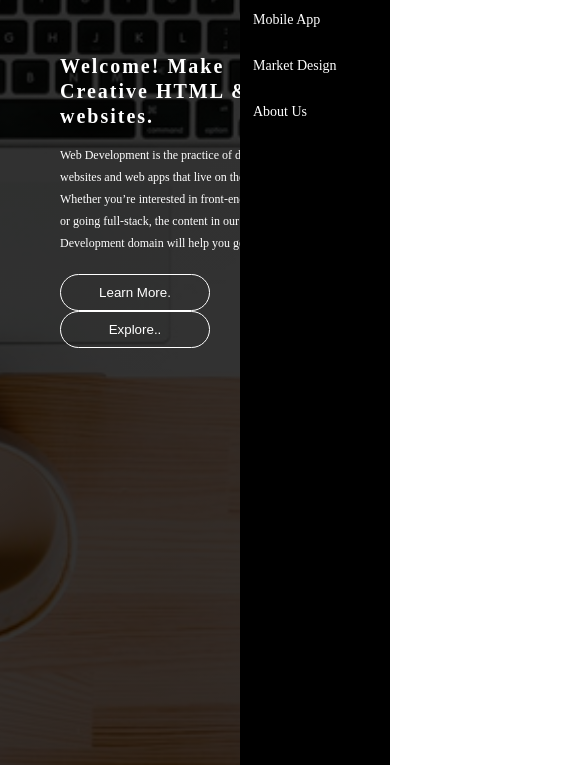
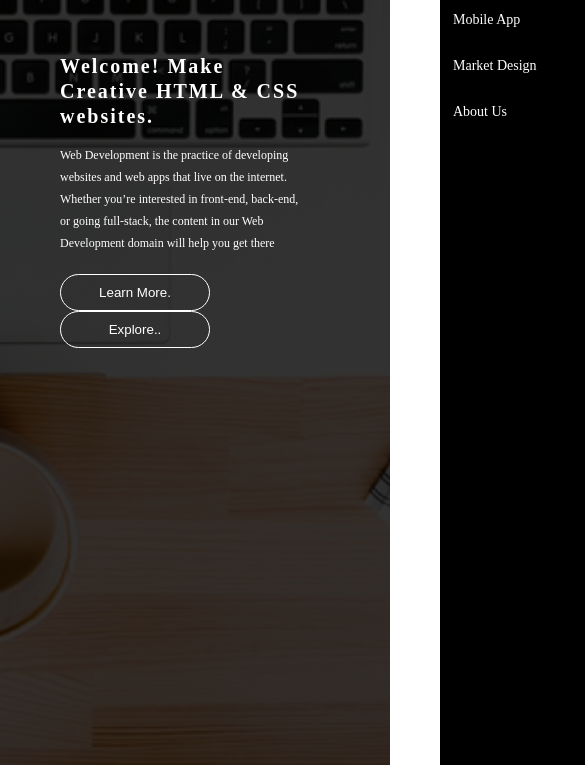
Before and after one commit to shreya-nipanikar/mybackgroundwebsite.github.io, a plain HTML site: page index.html in a window 390 px wide. Shown: the part 79-844 px from the top of the page, 585 px wide, since content can reach past the window. Drawn offline with Linux system fonts and the light colour scheme; files whose address does not match are found by name.

Commit message:
Update home.css

```diff
--- a/css/home.css
+++ b/css/home.css
@@ -149,7 +149,7 @@ button {
     width: 150px;
     background: #000;
     top: 0;
-    right: 0px;
+    right: -200px;
     position: absolute;
     text-align: left;
     z-index: 4;
```
